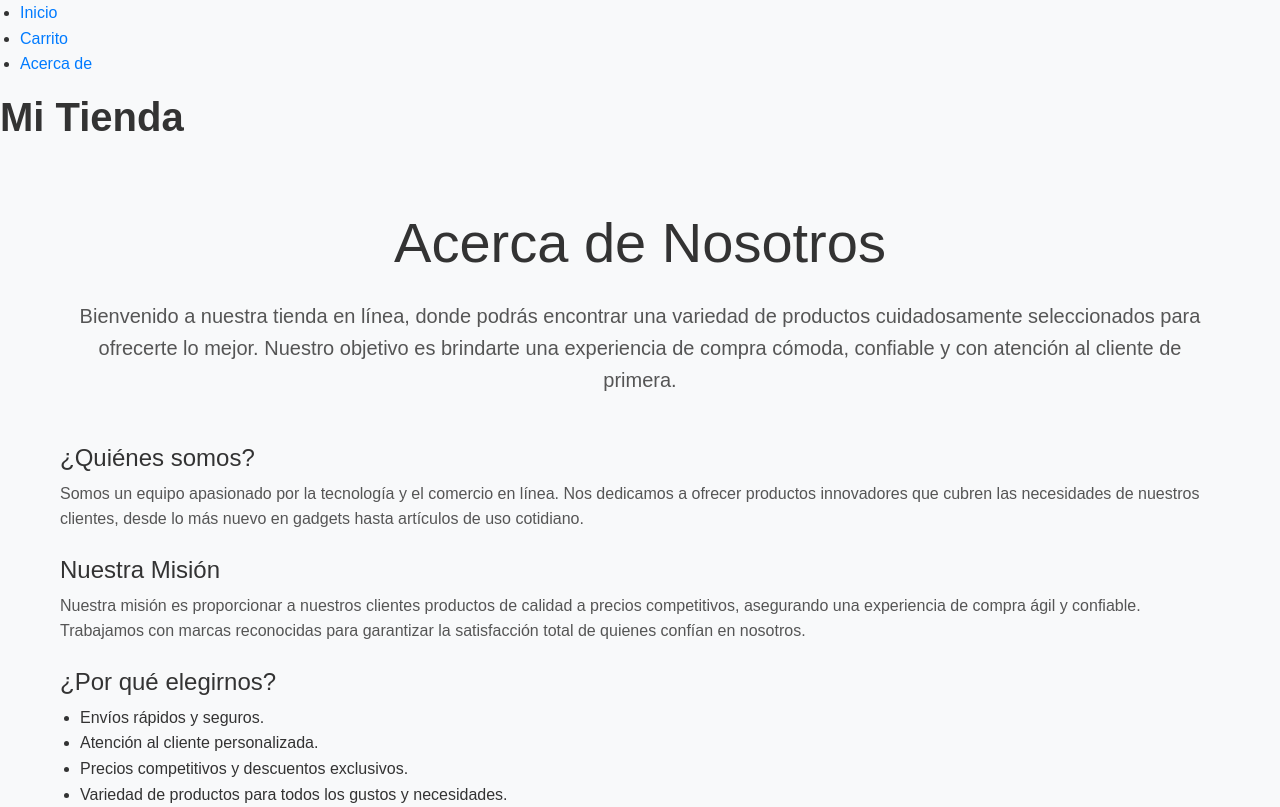
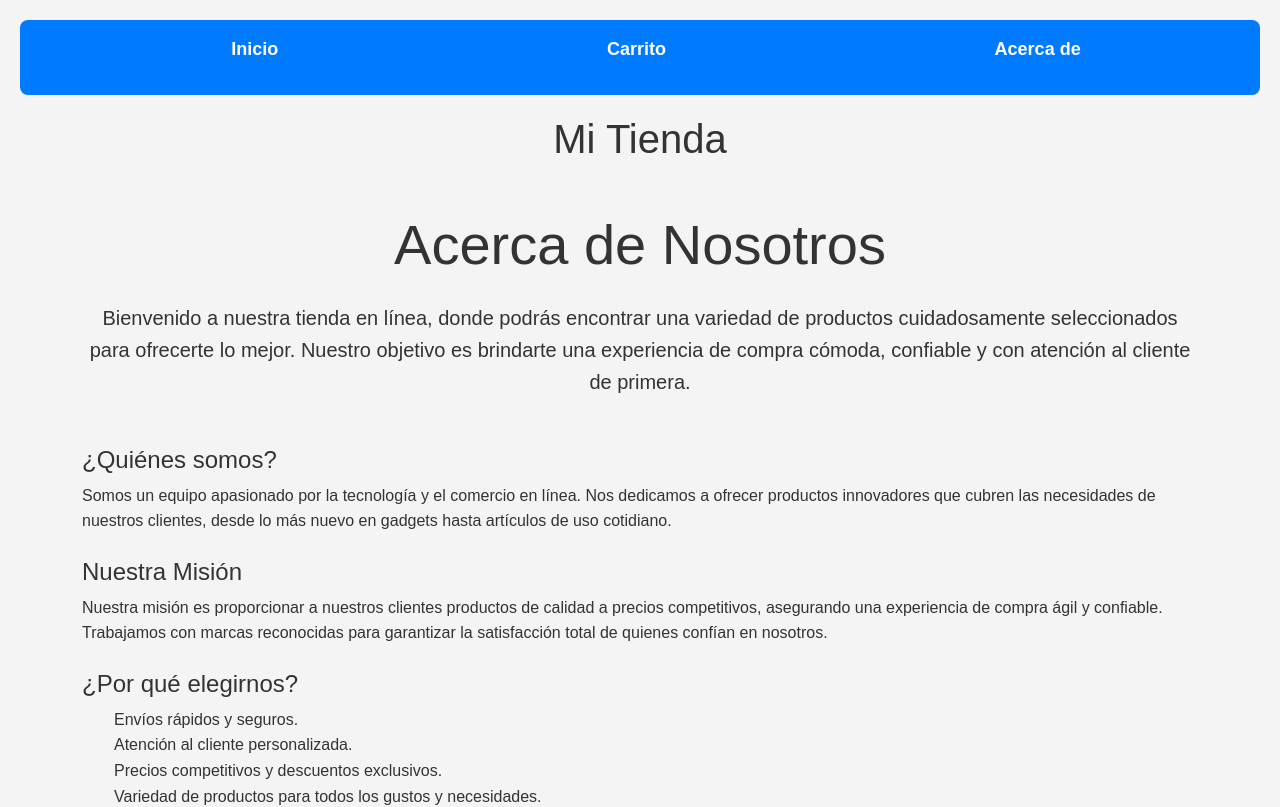
Before and after one commit to MaxGonzalezRoy/React_JS, a React (Vite) app: page /about in a window 1280 px wide. Shown: the top 807 px of the page. Built offline with nearby package versions, Linux system fonts and the light colour scheme.

Commit message:
Se modificaron los estilos

```diff
--- a/src/index.css
+++ b/src/index.css
@@ -1,81 +1,173 @@
-/* Estilos globales */
+/* Reset de márgenes y paddings */
 * {
     margin: 0;
     padding: 0;
-    box-sizing: border-box; /* Asegura que el padding y el border no afecten al tamaño de los elementos */
+    box-sizing: border-box;
 }
 
+  /* Establecemos una fuente básica y limpia */
 body {
-    font-family: 'Arial', sans-serif; /* Fuente predeterminada para todo el sitio */
-    background-color: #f8f9fa; /* Color de fondo general */
-    color: #333; /* Color de texto general */
-    line-height: 1.6; /* Espaciado entre líneas */
+    font-family: 'Arial', sans-serif;
+    background-color: #f4f4f4; /* Fondo suave */
+    color: #333; /* Color de texto oscuro */
+    line-height: 1.6;
+    font-size: 16px;
 }
 
-h1, h2, h3, h4, h5, h6 {
-    font-weight: bold; /* Poner en negrita los encabezados */
-    color: #333; /* Color para los títulos */
+  /* Fondo y separación para la raíz */
+#root {
+    padding: 20px;
 }
 
-p {
-    color: #555; /* Color de texto de los párrafos */
-    font-size: 1rem;
+  /* Ajustes a las listas y los elementos de navegación */
+ul {
+    list-style-type: none;
 }
 
 a {
-    color: #007bff; /* Color de enlaces */
-    text-decoration: none; /* Eliminar subrayado por defecto */
+    text-decoration: none;
+    color: inherit;
 }
 
-a:hover {
-    text-decoration: underline; /* Subrayado cuando el enlace es hover */
+  /* Estilo básico para la barra de navegación */
+nav {
+    background-color: #007bff; /* Azul fuerte */
+    padding: 15px;
+    border-radius: 8px;
+    margin-bottom: 20px;
 }
 
-ul, ol {
-    padding-left: 20px; /* Espaciado a la izquierda de listas */
+nav ul {
+    display: flex;
+    justify-content: space-around;
 }
 
-  /* Estilos para el contenedor principal */
-.container {
-    width: 100%;
-    max-width: 1200px;
-    margin: 0 auto;
-    padding: 20px;
+nav ul li {
+    margin: 0 10px;
 }
 
-  /* Ajustes para los botones */
+nav ul li a {
+    color: white;
+    font-size: 18px;
+    font-weight: bold;
+}
+
+nav ul li a:hover {
+    text-decoration: underline;
+}
+
+  /* Estilo para los encabezados */
+h1 {
+    font-size: 2.5rem;
+    color: #333;
+    margin-bottom: 20px;
+    text-align: center;
+}
+
+  /* Contenedores para los productos */
+.item-list-container {
+    display: grid;
+    grid-template-columns: repeat(auto-fill, minmax(250px, 1fr));
+    gap: 20px;
+    padding: 20px 0;
+}
+
+.item-card {
+    background-color: #fff;
+    border-radius: 8px;
+    box-shadow: 0 4px 8px rgba(0, 0, 0, 0.1);
+    overflow: hidden;
+    transition: transform 0.2s;
+}
+
+.item-card:hover {
+    transform: translateY(-5px);
+}
+
+.item-card img {
+    width: 100%;
+    height: 200px;
+    object-fit: cover;
+}
+
+.item-card .item-info {
+    padding: 15px;
+}
+
+.item-card h3 {
+    margin-bottom: 10px;
+    font-size: 1.5rem;
+}
+
+.item-card p {
+    font-size: 1rem;
+    color: #666;
+}
+
+.item-card .price {
+    font-size: 1.2rem;
+    color: #007bff;
+    font-weight: bold;
+}
+
+  /* Estilos para el carrito */
+.cart-container {
+    background-color: #fff;
+    border-radius: 8px;
+    padding: 20px;
+    box-shadow: 0 4px 8px rgba(0, 0, 0, 0.1);
+    margin-top: 30px;
+}
+
+.cart-container h2 {
+    text-align: center;
+    margin-bottom: 20px;
+}
+
+.cart-item {
+    display: flex;
+    justify-content: space-between;
+    margin-bottom: 15px;
+}
+
+.cart-item img {
+    width: 50px;
+    height: 50px;
+    object-fit: cover;
+}
+
+.cart-item .item-info {
+    flex-grow: 1;
+    margin-left: 15px;
+}
+
+.cart-item .item-info h4 {
+    font-size: 1.2rem;
+    margin-bottom: 5px;
+}
+
+.cart-item .item-info p {
+    font-size: 1rem;
+    color: #666;
+}
+
+.cart-item .item-info .price {
+    font-weight: bold;
+    color: #007bff;
+}
+
+  /* Estilos para los botones */
 button {
-    cursor: pointer;
     background-color: #007bff;
     color: white;
     padding: 10px 20px;
     border: none;
     border-radius: 5px;
+    cursor: pointer;
+    font-size: 1rem;
+    transition: background-color 0.2s ease-in-out;
 }
 
 button:hover {
     background-color: #0056b3;
 }
-
-  /* Estilos de flexbox para organizar los elementos */
-.row {
-    display: flex;
-    flex-wrap: wrap;
-    justify-content: space-between;
-}
-
-.col-md-4 {
-    flex: 1 1 30%;
-    margin: 10px;
-}
-
-  /* Ajuste responsivo */
-@media (max-width: 768px) {
-    .container {
-        padding: 10px;
-    }
-
-    .col-md-4 {
-        flex: 1 1 100%;
-    }
-}
```
